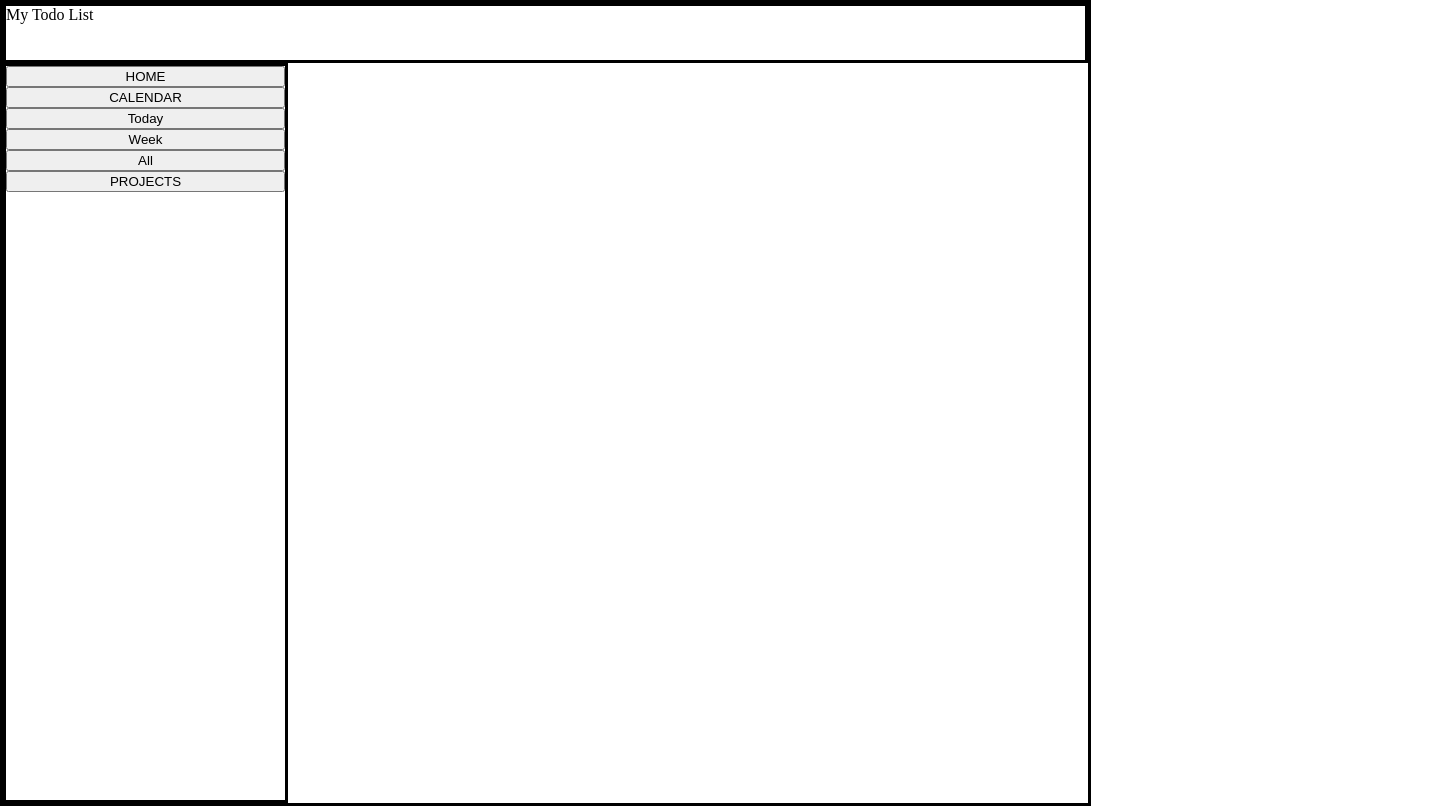
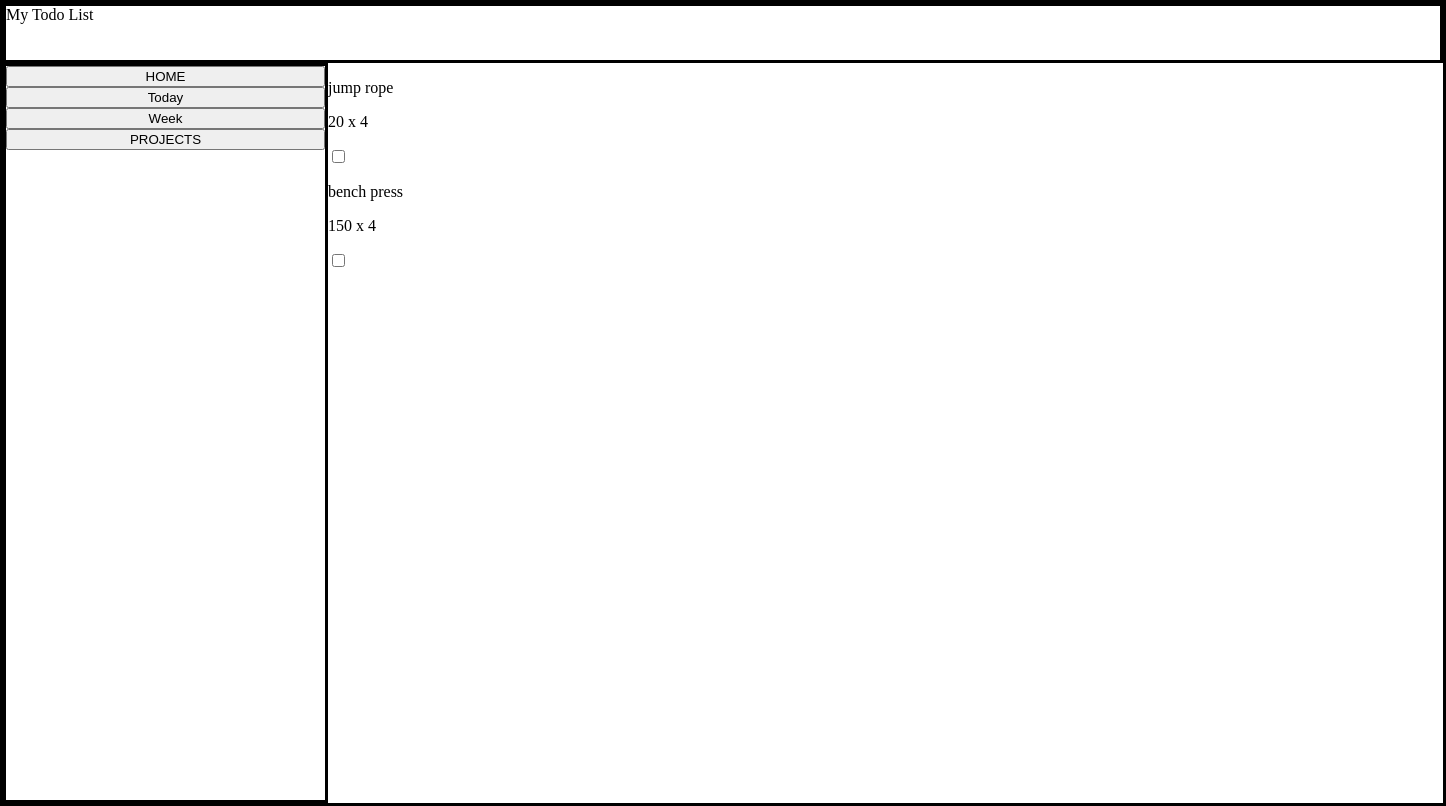
Before and after one commit to sofoniasElala/Todo-list, a website built with webpack: page src/index.html in a window 1280 px wide. Both pictures are taken after a click on the button "Today". Shown: the whole page, 1446 px wide, since content can reach past the window. Built offline with nearby package versions, Linux system fonts and the light colour scheme.

Commit message:
add listeners for buttons & instances for testing

```diff
--- a/src/calendarDOM.js
+++ b/src/calendarDOM.js
@@ -9,7 +9,7 @@ function today(tasks){
 
 function week(tasks){
     tasks.forEach(task => {
-        if (isThisWeek(task.dueDate, { weekStartsOn: 1 })) taskDisplay(task); // weekStartsOn: 1 means monday
+        if (isThisWeek(task.dueDate, { weekStartsOn: 1 })) taskDisplay(task); // weekStartsOn: 1 means week starts on monday
      });
 }
 
--- /dev/null
+++ b/src/homeDOM.js
@@ -0,0 +1,6 @@
+import {projects as projectsDOM} from './projectsDOM.js';
+import Project from './project.js';
+
+export default function home (){
+
+}
--- a/src/index.html
+++ b/src/index.html
@@ -9,10 +9,8 @@
         <header>My Todo List</header>
         <div class="side-bar">
             <button class="home">HOME</button>
-            <button class="calendar">CALENDAR</button>
             <button class="today">Today</button>
             <button class="week">Week</button>
-            <button class="all">All</button>
             <button class="projects">PROJECTS</button>
         </div>
         <div class="main"></div>
--- a/src/index.js
+++ b/src/index.js
@@ -1 +1,58 @@
+import Task from './todo.js';
+import home from './homeDOM.js';
+import Project from './project.js';
+import {format} from 'date-fns';
+import {today, week} from './calendarDOM.js';
+import { projects as projectsDOM, projectTasks as projectTasksDOM } from './projectsDOM.js';
 import './style.css';
+class App {
+
+    constructor(){
+        this.main = document.querySelector('.main');
+        this.homeButton = document.querySelector('.home');
+        this.todayButton = document.querySelector('.today');
+        this.weekButton = document.querySelector('.week');
+        this.projectsButton = document.querySelector('.projects');
+    }
+
+    start(){
+         /*------tests-------*/
+        const testProject = new Project('Fitness');
+        const testProject2 = new Project('Household');
+        const testProject3 = new Project('Work');
+        const allTasks = [];
+
+        const testProjectTask = new Task('jump rope', '20 x 4', '',format(Date.now(), "MM/dd/yyyy"),'', testProject.name, false);
+        testProject.addTask(testProjectTask);
+        allTasks.push(testProjectTask);
+
+        const testProjectTask1 = new Task('squat', '300 x 4', '', format(new Date(2024, 2, 10), "MM/dd/yyyy"),'', testProject.name, false);
+        testProject.addTask(testProjectTask1);
+        allTasks.push(testProjectTask1);
+
+        const testProjectTask2 = new Task('bench press', '150 x 4', '', format(Date.now(), "MM/dd/yyyy"),'', testProject.name, false);
+        testProject.addTask(testProjectTask2);
+        allTasks.push(testProjectTask2);
+        /**              */
+
+
+        this.homeButton.addEventListener('click', ()=> {
+            home();
+        })
+        this.todayButton.addEventListener('click', ()=> {
+            this.main.innerHTML = '';
+            today(allTasks);
+        })
+        this.weekButton.addEventListener('click', ()=> {
+            this.main.innerHTML = '';
+            week(allTasks);
+        })
+        this.projectsButton.addEventListener('click', ()=> {
+            this.main.innerHTML = '';
+            projectsDOM([testProject, testProject2, testProject3]);
+        })
+    }
+}
+
+const app = new App();
+app.start();
--- a/src/style.css
+++ b/src/style.css
@@ -1,10 +1,10 @@
 body {
     display: grid;
-    grid-template-columns: 285px 800px; /* make it responsive* - use fractional*/
+    grid-template-columns: 325px 1fr; /* make it responsive* - use fractional*/
     grid-template-rows: 60px 1fr;
     margin: 0;
     height: 100vh;
-    width: calc(285px + 800px) /* look at grid-template-column to change */
+    width: calc(1440px) /* look at grid-template-column to change */
 }
 
 header {
@@ -25,6 +25,6 @@ header {
 }
 
 /*border style*/
-body, header, .side-bar {
+body, header, .side-bar, .project-container {
     border-style: solid;
 }
```
Also changed, not shown: dist/bundle.js, dist/index.html, 2 other files.
